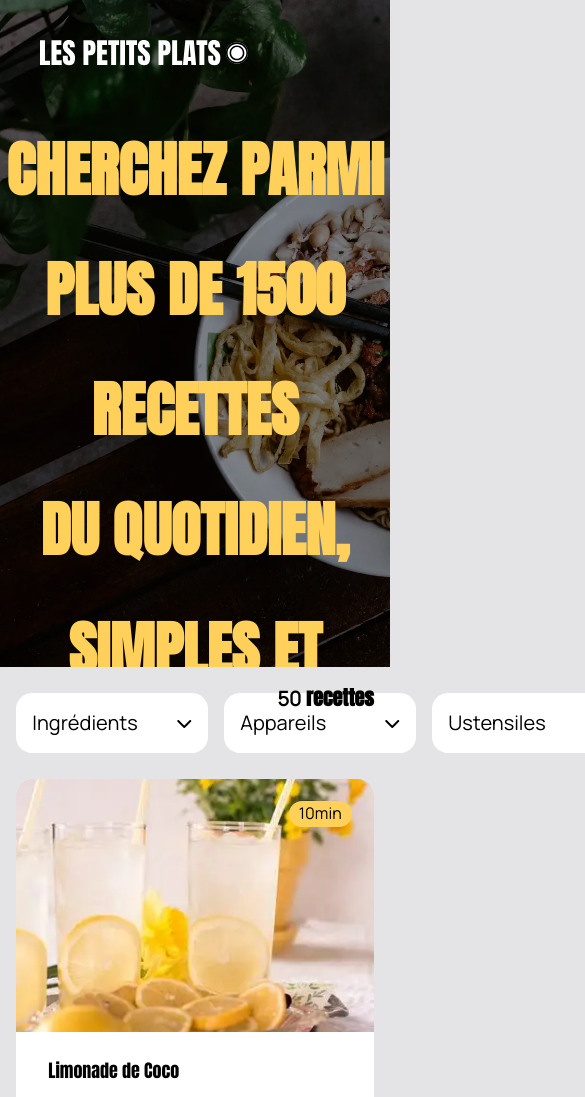
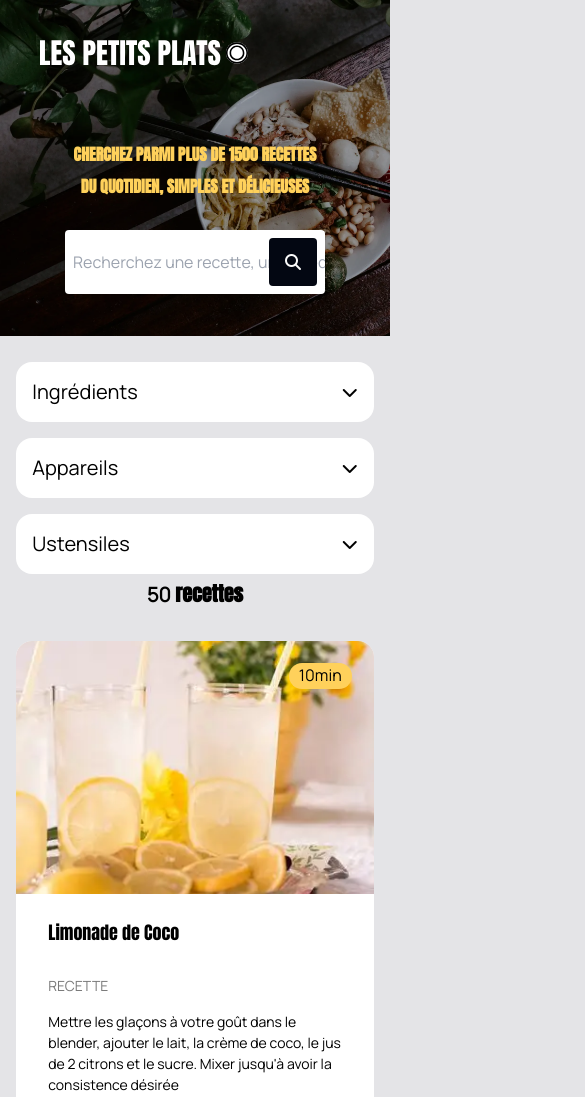
Before and after one commit to mmdev73/petits-plats, a website with bundled scripts: page index.html in a window 390 px wide. Shown: the top 1097 px of the page, 585 px wide, since content can reach past the window. Built offline with nearby package versions, Linux system fonts and the light colour scheme.

Commit message:
:sparkles: Add responsive

```diff
--- a/index.html
+++ b/index.html
@@ -24,8 +24,8 @@
                 <img src="./assets/logo/petit-plat.svg" alt="Logo les petits plats" class="">
                 <img src="./assets/logo/petit-plat-sign.svg" alt="Icone du logo les petits plats" class="pl-1">
             </div>
-            <div class="cta w-full flex flex-col items-center mb-12">
-                <h2 class="uppercase font-anton font-black text-yellow-custom text-6xl w-full text-center leading-loose">cherchez parmi plus de 1500 recettes <br> du quotidien, simples et délicieuses</h2>
+            <div class="cta w-full flex flex-col items-center mt-32">
+                <h2 class="cta_title uppercase font-anton font-black text-yellow-custom sm:text-2xl md:text-4xl lg:text-6xl w-full text-center leading-loose">cherchez parmi plus de 1500 recettes <br> du quotidien, simples et délicieuses</h2>
                 <label for="input-srch" class="sr-only">Recherche</label>
                 <div class="inputsrch__box  w-8/12 mt-7 relative">
                     <input type="text" id="input-srch" class="rounded h-16 w-full pl-2" placeholder="Recherchez une recette, un ingrédient ...">
--- a/scss/main.scss
+++ b/scss/main.scss
@@ -46,11 +46,16 @@ HEADER
     height: 41.6875rem;
     position: relative;
     &__img{
-        height: 41.6875rem;
+        height: inherit;
+        width: 100%;
     }
     &__content{
-        background-color: rgba(0,0,0,0.4);
+        background-color: rgba(0,0,0,0.3);
     }
+}
+
+.cta_title{
+    line-height: 6rem!important;
 }
 
 .inputsrch__box--close{
@@ -290,3 +295,61 @@ RECIPES
         font-size: 1.2rem;
     }
 }
+
+@media screen and (max-width: 1023px) {
+    .header{
+        height: 31rem;
+    }
+    .cta{
+        margin-top: 4rem;
+    }
+    .cta_title{
+        line-height: 4rem!important;
+    }
+}
+
+@media screen and (max-width: 767px) {
+    .header{
+        width: 100%;
+        height: 21rem;
+    }
+    .cta{
+        margin-top: 2rem;
+    }
+    .cta_title{
+        line-height: 2rem!important;
+    }
+    .filter{
+        height: fit-content;
+        z-index: 10;
+        display: flex;
+        flex-flow: column;
+        justify-content: center;
+        align-items: center;
+        position: relative;
+        gap: 1rem;
+        &__tag{
+            width: 100%;
+            position: inherit;
+            display:flex;
+            flex-flow: column;
+            justify-content: center;
+            align-items: center;
+            gap: 1rem;
+        }
+        &__recipesresult{
+            position:inherit;
+        }
+    }
+    .dropdown{
+        width: 100%;
+        margin-right: 0;
+    }
+    .recipes__box{
+        justify-content: center;
+        align-items: center;
+    }
+    .card{
+        width: 100%;
+    }
+}
```
Also changed, not shown: css/globalstyle.css, css/main.css, 2 other files.
